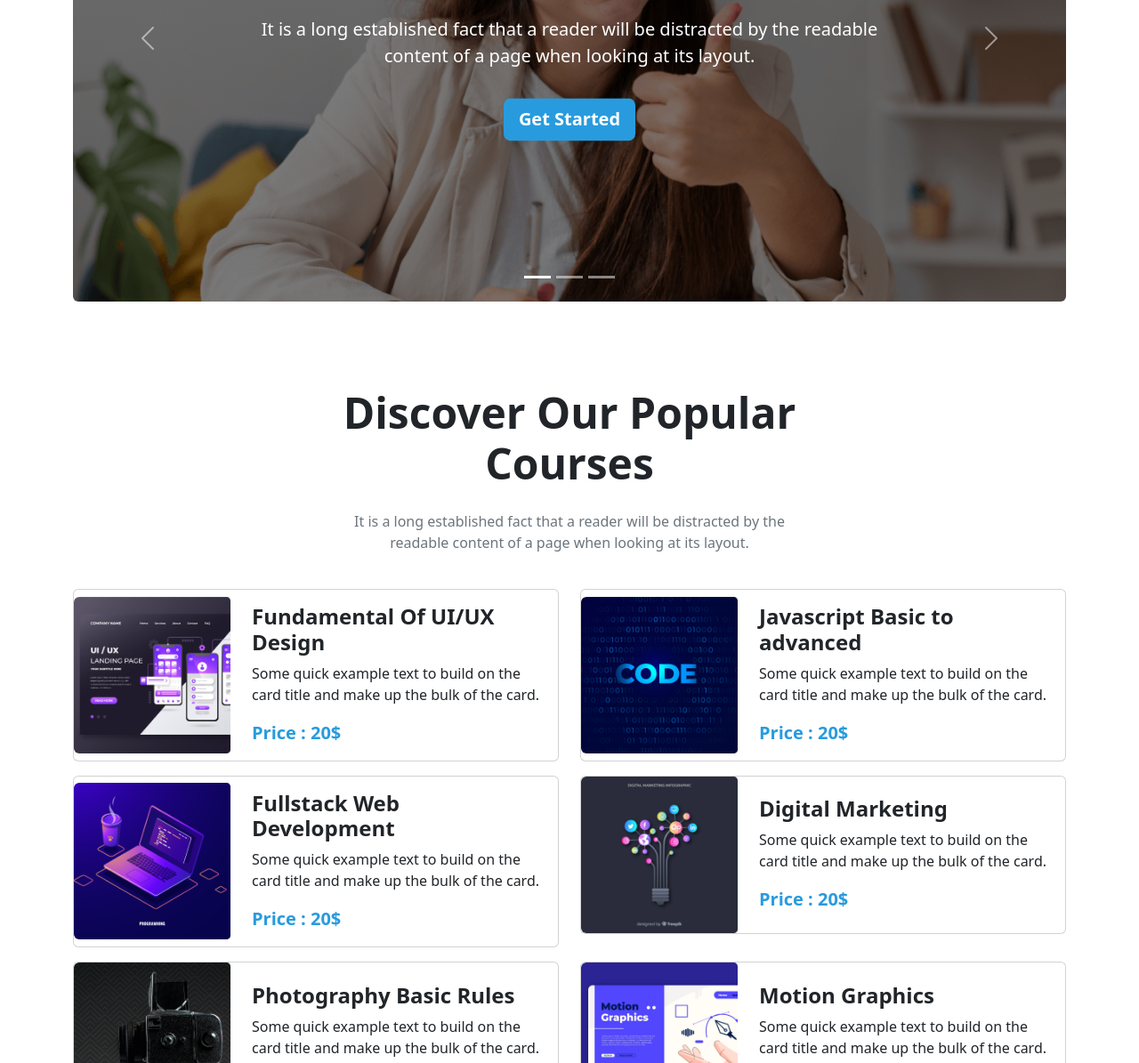
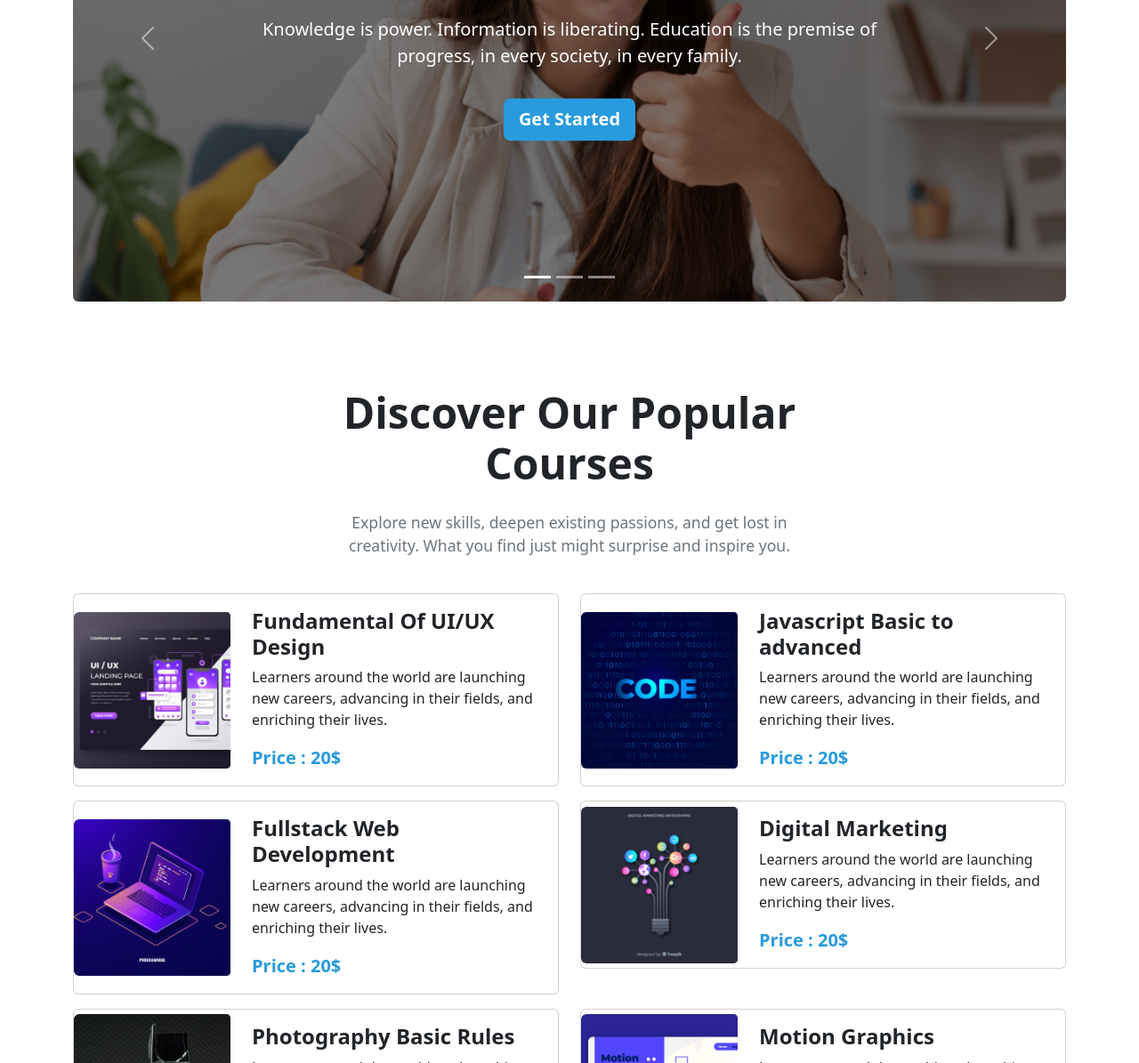
Before and after one commit to mohammedtakbir/Assignment-03, a plain HTML site: page index.html in a window 1280 px wide. Shown: the part 385-1580 px from the top of the page at 89% size. Drawn offline with nearby package versions, Linux system fonts and the light colour scheme.

Commit message:
meaningful text added

```diff
--- a/index.html
+++ b/index.html
@@ -69,7 +69,7 @@
                 <div class="carousel-caption d-block carousel-content">
                   <div class="position-relative top-50 start-50 translate-middle p-5">
                     <h2 class="fw-semibold display-4 mb-4">Get Started Digital Learning</h2>
-                    <p class="lead fw-normal mb-4 w-100 mx-auto slider-text">It is a long established fact that a reader will be distracted by the readable content of a page when looking at its layout.</p>
+                    <p class="lead fw-normal mb-4 w-100 mx-auto slider-text">Knowledge is power. Information is liberating. Education is the premise of progress, in every society, in every family.</p>
                     <a href="#" role="button" class="btn btn-lg primary-btn-color text-white mt-2 fw-semibold">Get Started</a>
                   </div>
                 </div>
@@ -79,7 +79,7 @@
                 <div class="carousel-caption d-block carousel-content">
                   <div class="position-relative top-50 start-50 translate-middle p-5">
                     <h2 class="fw-semibold display-4 mb-4">Get Started Digital Learning</h2>
-                    <p class="lead fw-normal mb-4 w-100 mx-auto slider-text">It is a long established fact that a reader will be distracted by the readable content of a page when looking at its layout.</p>
+                    <p class="lead fw-normal mb-4 w-100 mx-auto slider-text">Knowledge is power. Information is liberating. Education is the premise of progress, in every society, in every family.</p>
                     <a href="#" role="button" class="btn btn-lg primary-btn-color text-white mt-2 fw-semibold">Get Started</a>
                   </div>
                 </div>
@@ -89,7 +89,7 @@
                 <div class="carousel-caption d-block carousel-content">
                   <div class="position-relative top-50 start-50 translate-middle p-5">
                     <h2 class="fw-semibold display-4 mb-4">Get Started Digital Learning</h2>
-                    <p class="lead fw-normal mb-4 w-100 mx-auto slider-text">It is a long established fact that a reader will be distracted by the readable content of a page when looking at its layout.</p>
+                    <p class="lead fw-normal mb-4 w-100 mx-auto slider-text">Knowledge is power. Information is liberating. Education is the premise of progress, in every society, in every family.</p>
                     <a href="#" role="button" class="btn btn-lg primary-btn-color text-white mt-2 fw-semibold">Get Started</a>
                   </div>
                 </div>
@@ -116,8 +116,8 @@
                 <h2 class="text-center text-dark display-5 fw-semibold mb-4">
                     Discover Our Popular Courses
                 </h2>
-                <p class="text-center text-muted">
-                    It is a long established fact that a reader will be distracted by the readable content of a page when looking at its layout.
+                <p class="text-center text-muted" style="font-size: 1.1rem;">
+                  Explore new skills, deepen existing passions, and get lost in creativity. What you find just might surprise and inspire you.
                 </p>
             </div>
         </div>
@@ -132,7 +132,7 @@
                       <div class="col-md-8 col-12">
                         <div class="card-body">
                           <h5 class="card-title fw-semibold h4">Fundamental Of UI/UX Design</h5>
-                          <p class="card-text">Some quick example text to build on the card title and make up the bulk of the card.</p>
+                          <p class="card-text">Learners around the world are launching new careers, advancing in their fields, and enriching their lives.</p>
                           <p class="card-text primary-text-color fw-semibold fs-5">Price : 20$</p>
                         </div>
                       </div>
@@ -149,7 +149,7 @@
                       <div class="col-md-8">
                         <div class="card-body">
                           <h5 class="card-title fw-semibold h4">Javascript Basic to advanced</h5>
-                          <p class="card-text">Some quick example text to build on the card title and make up the bulk of the card.</p>
+                          <p class="card-text">Learners around the world are launching new careers, advancing in their fields, and enriching their lives.</p>
                           <p class="card-text primary-text-color fw-semibold fs-5">Price : 20$</p>
                         </div>
                       </div>
@@ -166,7 +166,7 @@
                       <div class="col-md-8">
                         <div class="card-body">
                           <h5 class="card-title fw-semibold h4">Fullstack Web Development</h5>
-                          <p class="card-text">Some quick example text to build on the card title and make up the bulk of the card.</p>
+                          <p class="card-text">Learners around the world are launching new careers, advancing in their fields, and enriching their lives.</p>
                           <p class="card-text primary-text-color fw-semibold fs-5">Price : 20$</p>
                         </div>
                       </div>
@@ -183,7 +183,7 @@
                       <div class="col-md-8">
                         <div class="card-body">
                           <h5 class="card-title fw-semibold h4">Digital Marketing</h5>
-                          <p class="card-text">Some quick example text to build on the card title and make up the bulk of the card.</p>
+                          <p class="card-text">Learners around the world are launching new careers, advancing in their fields, and enriching their lives.</p>
                           <p class="card-text primary-text-color fw-semibold fs-5">Price : 20$</p>
                         </div>
                       </div>
@@ -200,7 +200,7 @@
                       <div class="col-md-8">
                         <div class="card-body">
                           <h5 class="card-title fw-semibold h4">Photography Basic Rules</h5>
-                          <p class="card-text">Some quick example text to build on the card title and make up the bulk of the card.</p>
+                          <p class="card-text">Learners around the world are launching new careers, advancing in their fields, and enriching their lives.</p>
                           <p class="card-text primary-text-color fw-semibold fs-5">Price : 20$</p>
                         </div>
                       </div>
@@ -217,7 +217,7 @@
                       <div class="col-md-8">
                         <div class="card-body">
                           <h5 class="card-title fw-semibold h4">Motion Graphics</h5>
-                          <p class="card-text">Some quick example text to build on the card title and make up the bulk of the card.</p>
+                          <p class="card-text">Learners around the world are launching new careers, advancing in their fields, and enriching their lives..</p>
                           <p class="card-text primary-text-color fw-semibold fs-5">Price : 20$</p>
                         </div>
                       </div>
@@ -243,8 +243,8 @@
         <div class="col-lg-6 p-lg-4 p-4">
           <div class="card-body p-0">
             <h3 class="card-title fw-semibold display-5 mb-3">Explore The elearning Institute</h3>
-            <p class="card-text text-muted pb-4">There are many variations of passages of Lorem Ipsum available, but the majority have suffered alteration in some form, by injected humour, or randomised words which don't look even slightly believable. If you are going to use a passage of Lorem Ipsum, you need to be sure.</p>
-            <p class="card-text text-muted mb-3">Anything embarrassing hidden in the middle of text. All the Lorem Ipsum generators on the Internet tend to repeat predefined.</p>
+            <p class="card-text text-muted pb-4">With so much to explore, real projects to create, and the support of fellow-creatives, Edu Buzz's online learning platform empowers you to learn new skills and accomplish real growth.</p>
+            <p class="card-text text-muted mb-3">Explore new skills, deepen existing passions, and get lost in creativity. What you find just might surprise and inspire you..</p>
             <div class="d-flex justify-content-lg-between justify-content-evenl flex-wrap">
               <div class="m-3 m-lg-0">
                 <h4 class="fw-bold display-5 text-dark">3.2K+</h4>
@@ -283,7 +283,7 @@
                   <h3 class="fw-semibold text-white display-5 mb-lg-3 mb-4">
                       Ready to join?
                   </h3>
-                  <p class="text-white mb-lg-0 mb-4">It is a long established fact that a reader will be distracted by the readable content of a page when looking at its layout.</p>
+                  <p class="text-white mb-lg-0 mb-4">Instructors from around the world teach millions of students on Edu Buzz. We provide the tools and skills to teach what you love..</p>
               </div>
               <div class="col-lg-6 p-0 p-lg-5 d-flex justify-content-lg-end justify-content-center">
                   <button type="button" class="btn btn-light btn-lg primary-text-color fw-semibold" data-bs-toggle="modal" data-bs-target="#exampleModal">
```
